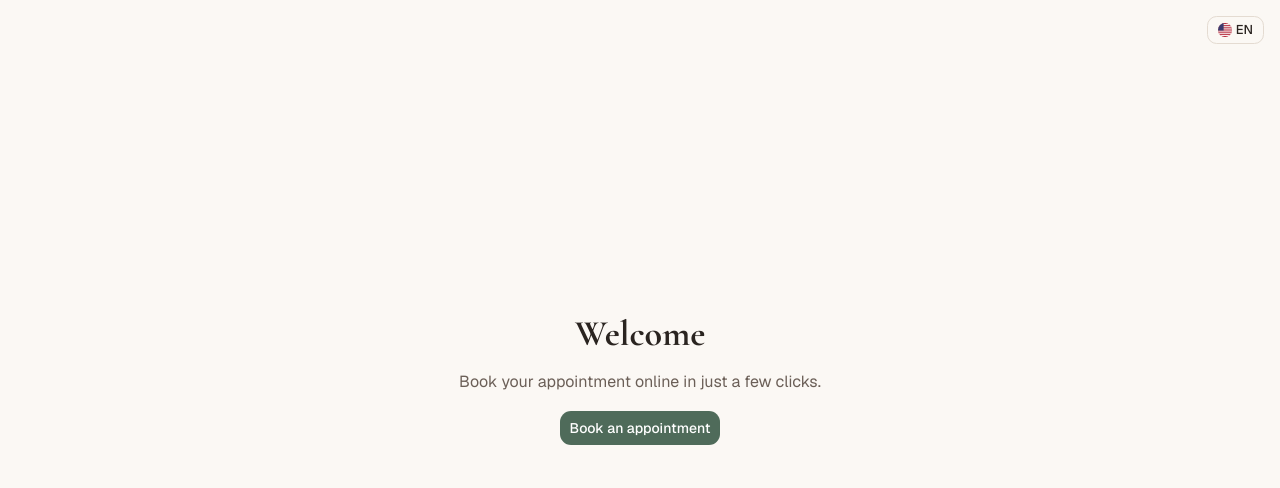
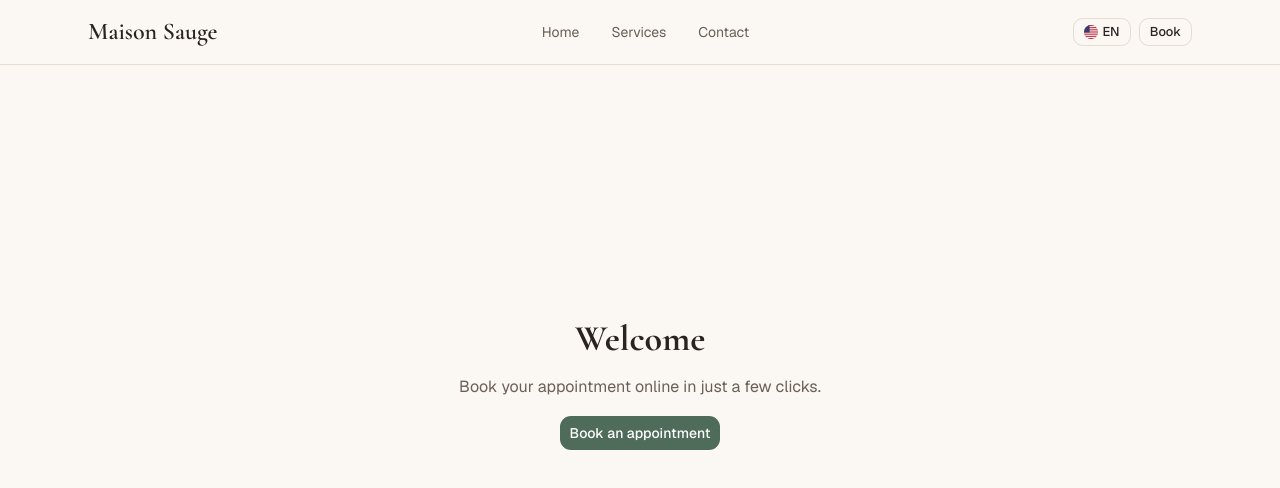
Before and after one commit to mariembenftima/booking-site, a Next.js app: page /en in a window 1280 px wide. Shown: the top 488 px of the page. Built offline with nearby package versions, Linux system fonts and the light colour scheme.

Commit message:
feat: header with navigation

```diff
--- a/src/app/(frontend)/[locale]/layout.tsx
+++ b/src/app/(frontend)/[locale]/layout.tsx
@@ -2,7 +2,7 @@ import { NextIntlClientProvider, hasLocale } from 'next-intl'
 import { notFound } from 'next/navigation'
 import { Geist, Cormorant_Garamond } from 'next/font/google'
 import { routing } from '@/i18n/routing'
-import { LanguageSwitcher } from '@/components/LanguageSwitcher'
+import { Header } from '@/components/Header'
 import '../styles.css'
 
 const geist = Geist({
@@ -30,9 +30,7 @@ export default async function LocaleLayout({
     <html lang={locale} className={`${geist.variable} ${cormorant.variable}`}>
       <body>
         <NextIntlClientProvider>
-          <header className="flex justify-end p-4">
-            <LanguageSwitcher />
-          </header>
+          <Header />
           {children}
         </NextIntlClientProvider>
       </body>
--- /dev/null
+++ b/src/components/Header.tsx
@@ -0,0 +1,38 @@
+import { getTranslations } from 'next-intl/server'
+import { Link } from '@/i18n/navigation'
+import { Button } from '@/components/ui/button'
+import { LanguageSwitcher } from '@/components/LanguageSwitcher'
+
+export async function Header() {
+  const t = await getTranslations('Nav')
+
+  return (
+    <header className="border-b border-border bg-background">
+      <div className="mx-auto flex max-w-6xl items-center justify-between gap-4 px-6 py-4">
+        {/* TODO Week 2: business name comes from Payload SiteSettings */}
+        <Link href="/" className="font-heading text-2xl font-semibold">
+          Maison Sauge
+        </Link>
+
+        <nav className="hidden items-center gap-8 text-sm md:flex">
+          <Link href="/" className="text-muted-foreground transition-colors hover:text-foreground">
+            {t('home')}
+          </Link>
+          <Link href="/services" className="text-muted-foreground transition-colors hover:text-foreground">
+            {t('services')}
+          </Link>
+          <Link href="/contact" className="text-muted-foreground transition-colors hover:text-foreground">
+            {t('contact')}
+          </Link>
+        </nav>
+
+        <div className="flex items-center gap-2">
+          <LanguageSwitcher />
+          <Button asChild variant="outline" size="sm">
+            <Link href="/booking">{t('book')}</Link>
+          </Button>
+        </div>
+      </div>
+    </header>
+  )
+}
```
